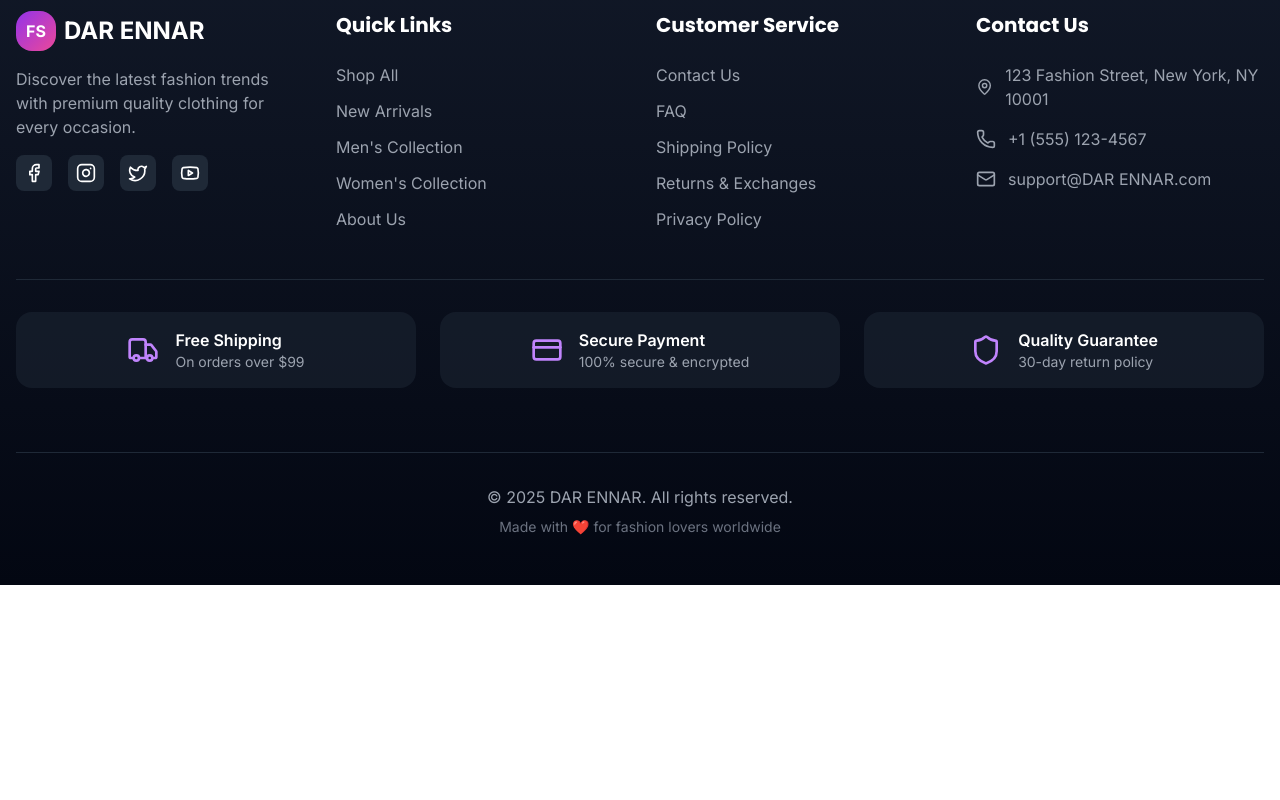
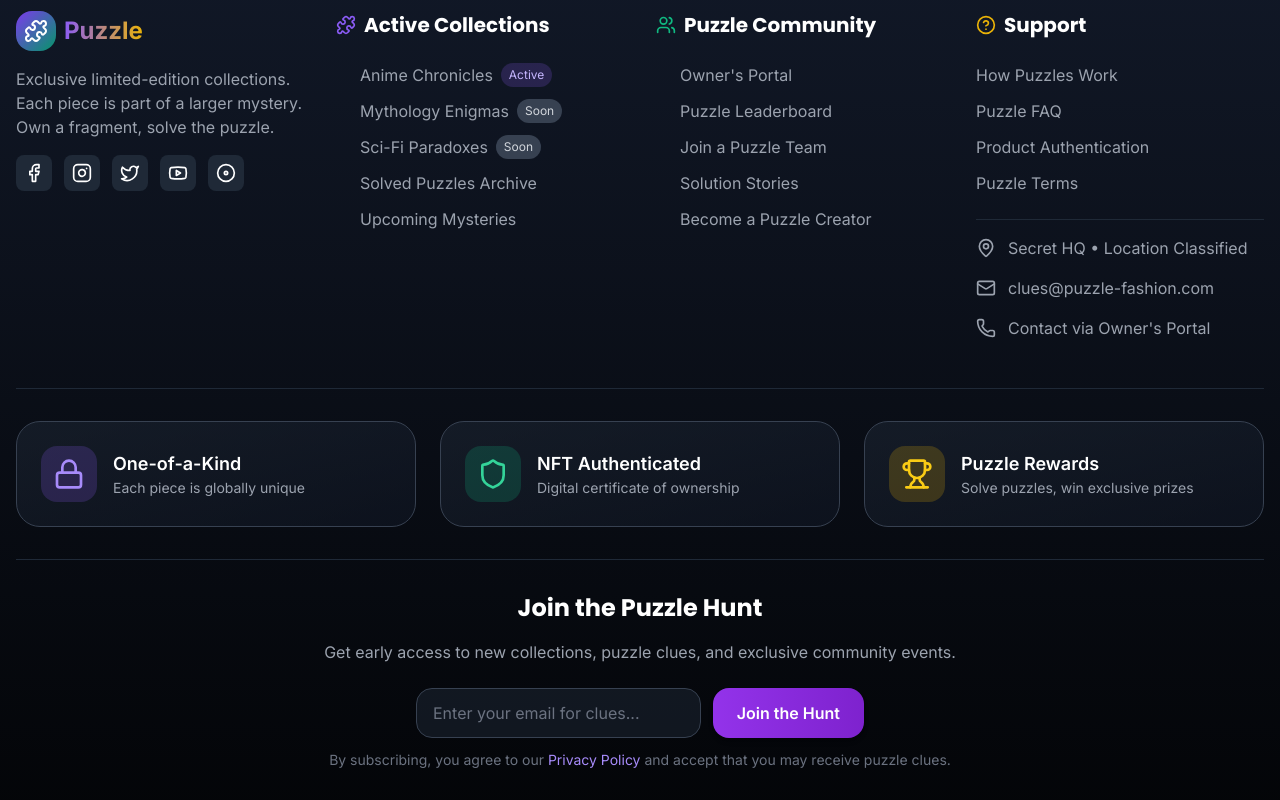
Before and after one commit to saadliwissem/Fashion-store, a React (Vite) app: page /cart in a window 1280 px wide. Shown: the part 1120-1920 px from the top of the page. Before the commit the page ends 1705 px from the top, so only its background shows below. Built offline with nearby package versions, Linux system fonts and the light colour scheme; no server answers.

Commit message:
started the new puzzle concept

```diff
--- a/src/App.css
+++ b/src/App.css
@@ -11,12 +11,12 @@
   }
 
   .order-summary-scroll::-webkit-scrollbar-thumb {
-    background: #8b5cf6;
+    background: #D4AF37;
     border-radius: 10px;
   }
 
   .order-summary-scroll::-webkit-scrollbar-thumb:hover {
-    background: #7c3aed;
+    background: #E6C76A;
   }
 
   /* Smooth transitions */
--- a/src/components/checkout/PaymentForm.jsx
+++ b/src/components/checkout/PaymentForm.jsx
@@ -233,7 +233,7 @@ const PaymentForm = ({ formData, handleInputChange }) => {
                     <strong>Bank:</strong> BIAT
                   </p>
                   <p>
-                    <strong>Account Name:</strong> FashionStore SARL
+                    <strong>Account Name:</strong> DAR ENNAR SARL
                   </p>
                   <p>
                     <strong>RIB:</strong> 04 018 123456789123 89
--- a/src/components/layout/Footer.jsx
+++ b/src/components/layout/Footer.jsx
@@ -1,213 +1,386 @@
 import React from "react";
 import { Link } from "react-router-dom";
 import {
+  Puzzle,
+  Lock,
+  Shield,
+  Eye,
+  Users,
+  Trophy,
+  Sparkles,
+  MapPin,
+  Mail,
+  Phone,
   Facebook,
   Instagram,
   Twitter,
   Youtube,
+  Disc,
+  HelpCircle,
+  FileText,
+  Truck,
   CreditCard,
-  Shield,
-  Truck,
-  Mail,
-  Phone,
-  MapPin,
+  Star,
 } from "lucide-react";
 
 const Footer = () => {
+  const currentYear = new Date().getFullYear();
+
   return (
-    <footer className="bg-gradient-to-b from-gray-900 to-gray-950 text-white mt-20">
+    <footer className="bg-gradient-to-b from-gray-900 to-black text-white mt-20">
       <div className="container mx-auto px-4 py-12">
         {/* Top Section */}
         <div className="grid grid-cols-1 md:grid-cols-2 lg:grid-cols-4 gap-8 mb-12">
           {/* Brand Info */}
           <div className="space-y-4">
-            <Link to="/" className="flex items-center space-x-2">
-              <div className="w-10 h-10 bg-gradient-to-br from-purple-600 to-pink-500 rounded-xl flex items-center justify-center">
-                <span className="text-white font-bold">FS</span>
+            <Link to="/" className="flex items-center space-x-2 group">
+              <div className="w-10 h-10 bg-gradient-to-br from-primary-600 to-secondary-600 rounded-xl flex items-center justify-center group-hover:scale-110 transition-transform duration-300">
+                <Puzzle className="w-6 h-6 text-white" />
               </div>
-              <span className="text-2xl font-bold">DAR ENNAR</span>
+              <span className="text-2xl font-bold bg-gradient-to-r from-primary-500 to-accent-500 bg-clip-text text-transparent">
+                Puzzle
+              </span>
             </Link>
             <p className="text-gray-400">
-              Discover the latest fashion trends with premium quality clothing
-              for every occasion.
+              Exclusive limited-edition collections. Each piece is part of a
+              larger mystery. Own a fragment, solve the puzzle.
             </p>
-            <div className="flex space-x-4">
+            <div className="flex space-x-3">
               <a
                 href="#"
-                className="p-2 bg-gray-800 hover:bg-purple-600 rounded-lg transition-colors"
+                className="p-2 bg-gray-800 hover:bg-primary-600 rounded-lg transition-all duration-300 hover:scale-110 hover:shadow-puzzle"
+                aria-label="Facebook"
               >
                 <Facebook className="w-5 h-5" />
               </a>
               <a
                 href="#"
-                className="p-2 bg-gray-800 hover:bg-pink-600 rounded-lg transition-colors"
+                className="p-2 bg-gray-800 hover:bg-gradient-to-r hover:from-purple-600 hover:to-pink-600 rounded-lg transition-all duration-300 hover:scale-110 hover:shadow-puzzle"
+                aria-label="Instagram"
               >
                 <Instagram className="w-5 h-5" />
               </a>
               <a
                 href="#"
-                className="p-2 bg-gray-800 hover:bg-blue-500 rounded-lg transition-colors"
+                className="p-2 bg-gray-800 hover:bg-blue-500 rounded-lg transition-all duration-300 hover:scale-110 hover:shadow-puzzle"
+                aria-label="Twitter"
               >
                 <Twitter className="w-5 h-5" />
               </a>
               <a
                 href="#"
-                className="p-2 bg-gray-800 hover:bg-red-600 rounded-lg transition-colors"
+                className="p-2 bg-gray-800 hover:bg-red-600 rounded-lg transition-all duration-300 hover:scale-110 hover:shadow-puzzle"
+                aria-label="YouTube"
               >
                 <Youtube className="w-5 h-5" />
+              </a>
+              <a
+                href="#"
+                className="p-2 bg-gray-800 hover:bg-black rounded-lg transition-all duration-300 hover:scale-110 hover:shadow-puzzle"
+                aria-label="Discord"
+              >
+                <Disc className="w-5 h-5" />
               </a>
             </div>
           </div>
 
-          {/* Quick Links */}
+          {/* Puzzle Collections */}
           <div>
-            <h3 className="text-xl font-bold mb-6">Quick Links</h3>
+            <h3 className="text-xl font-bold mb-6 flex items-center gap-2">
+              <Puzzle className="w-5 h-5 text-primary-500" />
+              Active Collections
+            </h3>
             <ul className="space-y-3">
               <li>
                 <Link
-                  to="/shop"
-                  className="text-gray-400 hover:text-white transition-colors"
+                  to="/collections/anime"
+                  className="text-gray-400 hover:text-primary-400 transition-colors group flex items-center gap-2"
                 >
-                  Shop All
+                  <Sparkles className="w-4 h-4 opacity-0 group-hover:opacity-100 transition-opacity" />
+                  <span>Anime Chronicles</span>
+                  <span className="text-xs bg-primary-500/20 text-primary-300 px-2 py-1 rounded-full">
+                    Active
+                  </span>
                 </Link>
               </li>
               <li>
                 <Link
-                  to="/shop?category=new"
-                  className="text-gray-400 hover:text-white transition-colors"
+                  to="/collections/mythology"
+                  className="text-gray-400 hover:text-primary-400 transition-colors group flex items-center gap-2"
                 >
-                  New Arrivals
+                  <Sparkles className="w-4 h-4 opacity-0 group-hover:opacity-100 transition-opacity" />
+                  <span>Mythology Enigmas</span>
+                  <span className="text-xs bg-gray-700 text-gray-300 px-2 py-1 rounded-full">
+                    Soon
+                  </span>
                 </Link>
               </li>
               <li>
                 <Link
-                  to="/shop?category=men"
-                  className="text-gray-400 hover:text-white transition-colors"
+                  to="/collections/scifi"
+                  className="text-gray-400 hover:text-primary-400 transition-colors group flex items-center gap-2"
                 >
-                  Men's Collection
+                  <Sparkles className="w-4 h-4 opacity-0 group-hover:opacity-100 transition-opacity" />
+                  <span>Sci-Fi Paradoxes</span>
+                  <span className="text-xs bg-gray-700 text-gray-300 px-2 py-1 rounded-full">
+                    Soon
+                  </span>
                 </Link>
               </li>
               <li>
                 <Link
-                  to="/shop?category=women"
-                  className="text-gray-400 hover:text-white transition-colors"
+                  to="/archive"
+                  className="text-gray-400 hover:text-primary-400 transition-colors group flex items-center gap-2"
                 >
-                  Women's Collection
+                  <Eye className="w-4 h-4 opacity-0 group-hover:opacity-100 transition-opacity" />
+                  <span>Solved Puzzles Archive</span>
                 </Link>
               </li>
               <li>
                 <Link
-                  to="/about"
-                  className="text-gray-400 hover:text-white transition-colors"
+                  to="/upcoming"
+                  className="text-gray-400 hover:text-primary-400 transition-colors group flex items-center gap-2"
                 >
-                  About Us
+                  <Star className="w-4 h-4 opacity-0 group-hover:opacity-100 transition-opacity" />
+                  <span>Upcoming Mysteries</span>
                 </Link>
               </li>
             </ul>
           </div>
 
-          {/* Customer Service */}
+          {/* Puzzle Community */}
           <div>
-            <h3 className="text-xl font-bold mb-6">Customer Service</h3>
+            <h3 className="text-xl font-bold mb-6 flex items-center gap-2">
+              <Users className="w-5 h-5 text-secondary-500" />
+              Puzzle Community
+            </h3>
             <ul className="space-y-3">
               <li>
                 <Link
-                  to="/contact"
-                  className="text-gray-400 hover:text-white transition-colors"
+                  to="/community"
+                  className="text-gray-400 hover:text-secondary-400 transition-colors group flex items-center gap-2"
                 >
-                  Contact Us
+                  <Users className="w-4 h-4 opacity-0 group-hover:opacity-100 transition-opacity" />
+                  <span>Owner's Portal</span>
+                </Link>
+              </li>
+              <li>
+                <Link
+                  to="/leaderboard"
+                  className="text-gray-400 hover:text-secondary-400 transition-colors group flex items-center gap-2"
+                >
+                  <Trophy className="w-4 h-4 opacity-0 group-hover:opacity-100 transition-opacity" />
+                  <span>Puzzle Leaderboard</span>
+                </Link>
+              </li>
+              <li>
+                <Link
+                  to="/collaborate"
+                  className="text-gray-400 hover:text-secondary-400 transition-colors group flex items-center gap-2"
+                >
+                  <Puzzle className="w-4 h-4 opacity-0 group-hover:opacity-100 transition-opacity" />
+                  <span>Join a Puzzle Team</span>
+                </Link>
+              </li>
+              <li>
+                <Link
+                  to="/stories"
+                  className="text-gray-400 hover:text-secondary-400 transition-colors group flex items-center gap-2"
+                >
+                  <Eye className="w-4 h-4 opacity-0 group-hover:opacity-100 transition-opacity" />
+                  <span>Solution Stories</span>
+                </Link>
+              </li>
+              <li>
+                <Link
+                  to="/apply"
+                  className="text-gray-400 hover:text-secondary-400 transition-colors group flex items-center gap-2"
+                >
+                  <Sparkles className="w-4 h-4 opacity-0 group-hover:opacity-100 transition-opacity" />
+                  <span>Become a Puzzle Creator</span>
+                </Link>
+              </li>
+            </ul>
+          </div>
+
+          {/* Support & Contact */}
+          <div>
+            <h3 className="text-xl font-bold mb-6 flex items-center gap-2">
+              <HelpCircle className="w-5 h-5 text-accent-500" />
+              Support
+            </h3>
+            <ul className="space-y-3 mb-6">
+              <li>
+                <Link
+                  to="/how-it-works"
+                  className="text-gray-400 hover:text-accent-400 transition-colors"
+                >
+                  How Puzzles Work
                 </Link>
               </li>
               <li>
                 <Link
                   to="/faq"
-                  className="text-gray-400 hover:text-white transition-colors"
+                  className="text-gray-400 hover:text-accent-400 transition-colors"
                 >
-                  FAQ
+                  Puzzle FAQ
                 </Link>
               </li>
               <li>
                 <Link
-                  to="/shipping"
-                  className="text-gray-400 hover:text-white transition-colors"
+                  to="/authentication"
+                  className="text-gray-400 hover:text-accent-400 transition-colors"
                 >
-                  Shipping Policy
+                  Product Authentication
                 </Link>
               </li>
               <li>
                 <Link
-                  to="/returns"
-                  className="text-gray-400 hover:text-white transition-colors"
+                  to="/terms"
+                  className="text-gray-400 hover:text-accent-400 transition-colors"
                 >
-                  Returns & Exchanges
-                </Link>
-              </li>
-              <li>
-                <Link
-                  to="/privacy"
-                  className="text-gray-400 hover:text-white transition-colors"
-                >
-                  Privacy Policy
+                  Puzzle Terms
                 </Link>
               </li>
             </ul>
-          </div>
 
-          {/* Contact Info */}
-          <div>
-            <h3 className="text-xl font-bold mb-6">Contact Us</h3>
-            <div className="space-y-4">
-              <div className="flex items-center space-x-3 text-gray-400">
-                <MapPin className="w-5 h-5" />
-                <span>123 Fashion Street, New York, NY 10001</span>
+            <div className="space-y-4 pt-4 border-t border-gray-800">
+              <div className="flex items-center space-x-3 text-gray-400 hover:text-white transition-colors cursor-pointer">
+                <MapPin className="w-5 h-5 flex-shrink-0" />
+                <span>Secret HQ • Location Classified</span>
               </div>
-              <div className="flex items-center space-x-3 text-gray-400">
-                <Phone className="w-5 h-5" />
-                <span>+1 (555) 123-4567</span>
+              <div className="flex items-center space-x-3 text-gray-400 hover:text-white transition-colors cursor-pointer">
+                <Mail className="w-5 h-5 flex-shrink-0" />
+                <span>clues@puzzle-fashion.com</span>
               </div>
-              <div className="flex items-center space-x-3 text-gray-400">
-                <Mail className="w-5 h-5" />
-                <span>support@DAR ENNAR.com</span>
+              <div className="flex items-center space-x-3 text-gray-400 hover:text-white transition-colors cursor-pointer">
+                <Phone className="w-5 h-5 flex-shrink-0" />
+                <span>Contact via Owner's Portal</span>
               </div>
             </div>
           </div>
         </div>
 
-        {/* Features */}
+        {/* Puzzle Features */}
         <div className="grid grid-cols-1 md:grid-cols-3 gap-6 py-8 border-t border-gray-800">
-          <div className="flex items-center justify-center space-x-4 p-4 bg-gray-800/50 rounded-xl">
-            <Truck className="w-8 h-8 text-purple-400" />
+          <div className="flex items-center space-x-4 p-6 bg-gradient-to-br from-gray-800/50 to-gray-900/50 rounded-2xl border border-gray-700 hover:border-primary-500 transition-all duration-300 hover:shadow-puzzle group">
+            <div className="p-3 bg-primary-500/20 rounded-xl group-hover:scale-110 transition-transform duration-300">
+              <Lock className="w-8 h-8 text-primary-400" />
+            </div>
             <div>
-              <p className="font-semibold">Free Shipping</p>
-              <p className="text-sm text-gray-400">On orders over $99</p>
+              <p className="font-semibold text-lg">One-of-a-Kind</p>
+              <p className="text-sm text-gray-400">
+                Each piece is globally unique
+              </p>
             </div>
           </div>
 
-          <div className="flex items-center justify-center space-x-4 p-4 bg-gray-800/50 rounded-xl">
-            <CreditCard className="w-8 h-8 text-purple-400" />
+          <div className="flex items-center space-x-4 p-6 bg-gradient-to-br from-gray-800/50 to-gray-900/50 rounded-2xl border border-gray-700 hover:border-secondary-500 transition-all duration-300 hover:shadow-puzzle group">
+            <div className="p-3 bg-secondary-500/20 rounded-xl group-hover:scale-110 transition-transform duration-300">
+              <Shield className="w-8 h-8 text-secondary-400" />
+            </div>
             <div>
-              <p className="font-semibold">Secure Payment</p>
-              <p className="text-sm text-gray-400">100% secure & encrypted</p>
+              <p className="font-semibold text-lg">NFT Authenticated</p>
+              <p className="text-sm text-gray-400">
+                Digital certificate of ownership
+              </p>
             </div>
           </div>
 
-          <div className="flex items-center justify-center space-x-4 p-4 bg-gray-800/50 rounded-xl">
-            <Shield className="w-8 h-8 text-purple-400" />
+          <div className="flex items-center space-x-4 p-6 bg-gradient-to-br from-gray-800/50 to-gray-900/50 rounded-2xl border border-gray-700 hover:border-accent-500 transition-all duration-300 hover:shadow-puzzle group">
+            <div className="p-3 bg-accent-500/20 rounded-xl group-hover:scale-110 transition-transform duration-300">
+              <Trophy className="w-8 h-8 text-accent-400" />
+            </div>
             <div>
-              <p className="font-semibold">Quality Guarantee</p>
-              <p className="text-sm text-gray-400">30-day return policy</p>
+              <p className="font-semibold text-lg">Puzzle Rewards</p>
+              <p className="text-sm text-gray-400">
+                Solve puzzles, win exclusive prizes
+              </p>
             </div>
           </div>
         </div>
 
+        {/* Newsletter */}
+        <div className="py-8 border-t border-gray-800">
+          <div className="max-w-2xl mx-auto text-center">
+            <h3 className="text-2xl font-bold mb-4">Join the Puzzle Hunt</h3>
+            <p className="text-gray-400 mb-6">
+              Get early access to new collections, puzzle clues, and exclusive
+              community events.
+            </p>
+            <div className="flex flex-col sm:flex-row gap-3 max-w-md mx-auto">
+              <input
+                type="email"
+                placeholder="Enter your email for clues..."
+                className="flex-grow px-4 py-3 rounded-xl border border-gray-700 bg-gray-800/50 text-white placeholder-gray-500 focus:outline-none focus:border-primary-500 focus:ring-2 focus:ring-primary-500/20 transition-all"
+              />
+              <button className="btn-primary whitespace-nowrap px-6 py-3">
+                Join the Hunt
+              </button>
+            </div>
+            <p className="text-gray-500 text-sm mt-3">
+              By subscribing, you agree to our{" "}
+              <Link
+                to="/privacy"
+                className="text-primary-400 hover:text-primary-300"
+              >
+                Privacy Policy
+              </Link>{" "}
+              and accept that you may receive puzzle clues.
+            </p>
+          </div>
+        </div>
+
         {/* Bottom Bar */}
-        <div className="border-t border-gray-800 pt-8 mt-8 text-center">
-          <p className="text-gray-400">
-            © {new Date().getFullYear()} DAR ENNAR. All rights reserved.
-          </p>
-          <p className="text-gray-500 text-sm mt-2">
-            Made with ❤️ for fashion lovers worldwide
-          </p>
+        <div className="border-t border-gray-800 pt-8 mt-8">
+          <div className="flex flex-col md:flex-row justify-between items-center gap-4">
+            <div className="text-center md:text-left">
+              <p className="text-gray-400">
+                © {currentYear} Puzzle Fashion. All rights reserved.
+              </p>
+              <p className="text-gray-500 text-sm mt-1">
+                Each piece tells a story. Every collection holds a secret.
+              </p>
+            </div>
+
+            <div className="flex flex-wrap justify-center gap-6 text-gray-400 text-sm">
+              <Link
+                to="/privacy"
+                className="hover:text-white transition-colors"
+              >
+                Privacy Enigma
+              </Link>
+              <Link to="/terms" className="hover:text-white transition-colors">
+                Terms of Mystery
+              </Link>
+              <Link
+                to="/cookies"
+                className="hover:text-white transition-colors"
+              >
+                Cookie Clues
+              </Link>
+              <Link
+                to="/sitemap"
+                className="hover:text-white transition-colors"
+              >
+                Site Map
+              </Link>
+              <Link
+                to="/accessibility"
+                className="hover:text-white transition-colors"
+              >
+                Accessibility
+              </Link>
+            </div>
+          </div>
+
+          <div className="text-center mt-6 pt-6 border-t border-gray-800">
+            <p className="text-gray-500 text-sm">
+              Warning: Purchasing Puzzle products may lead to collaborative
+              problem-solving, unexpected friendships, and the occasional
+              treasure hunt.
+            </p>
+          </div>
         </div>
       </div>
     </footer>
--- a/src/index.css
+++ b/src/index.css
@@ -177,8 +177,8 @@
 }
 /* Add this to the :root section */
 :root[data-theme="dark"] {
-    --primary: #8B5CF6;
-    --primary-dark: #7C3AED;
+    --primary: #D4AF37;
+    --primary-dark: #E6C76A;
     --secondary: #10B981;
     --accent: #F59E0B;
     --dark: #F9FAFB;
@@ -187,8 +187,8 @@
 
   /* Add color variations based on data-color attribute */
   :root[data-color="purple"] {
-    --primary: #7C3AED;
-    --primary-dark: #6D28D9;
+    --primary: #E6C76A;
+    --primary-dark: #C9A24D;
   }
 
   :root[data-color="blue"] {
--- a/tailwind.config.js
+++ b/tailwind.config.js
@@ -5,6 +5,7 @@ export default {
     extend: {
       colors: {
         primary: {
+          20: "#C9A24D",
           50: "#f5f3ff",
           100: "#ede9fe",
           200: "#ddd6fe",
```
Also changed, not shown: src/components/layout/Header.jsx (+21 -21 lines), src/assets/images/logo.webp (added).
